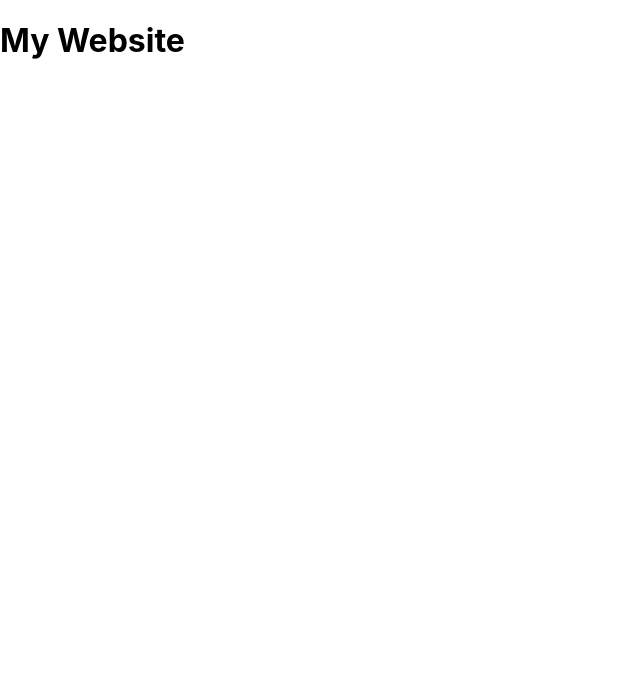
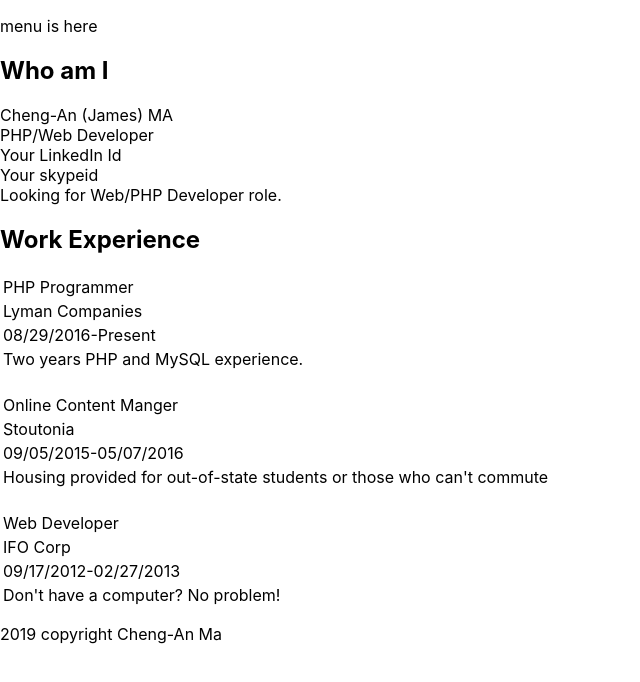
Before and after one commit to chenganma/personal-website, a React (Create React App) app: page / in a window 1280 px wide. Shown: the top 682 px of the page, without its empty margins (0-640 px from the left). Built offline with nearby package versions, Linux system fonts and the light colour scheme.

Commit message:
basic layout

```diff
--- a/src/App.js
+++ b/src/App.js
@@ -1,15 +1,29 @@
 import React, { Component } from 'react';
-import logo from './logo.svg';
+//import logo from './logo.svg';
 import './App.css';
+import Header from './Header';
+import Main from './Main';
+import Footer from './Footer';
+import resumeData from "./resumeData"
 
-class App extends Component {
-  render() {
+function App() {
+
+	//const resumeData = this.props.resumeData;
+	//console.log(resumeData)
+	console.log(resumeData)
+  	//const mainComponents = resumeData.map(info => <Main name={this.name} role={this.role} />)
+
+  	//console.log(resumeData.work[0].company)
     return (
-      <div>
-        <h1>My Website</h1>
-      </div>
-    );
-  }
+    	<div>
+      	    <Header />
+
+      		<Main />
+
+      		<Footer />
+       </div>
+    )
+
 }
 
 export default App;
--- /dev/null
+++ b/src/Footer.js
@@ -0,0 +1,15 @@
+import React from "react"
+//import ReactDOM from "react-dom"
+//import React, { Component } from 'react';
+//import logo from './logo.svg';
+import './App.css';
+
+function Footer(){
+	return(
+		<div>
+            <p>2019 copyright Cheng-An Ma</p>
+        </div>
+	)
+}
+
+export default Footer;
--- /dev/null
+++ b/src/Header.js
@@ -0,0 +1,15 @@
+import React from "react"
+//import ReactDOM from "react-dom"
+//import React, { Component } from 'react';
+//import logo from './logo.svg';
+import './App.css';
+
+function Header(){
+	return(
+		<div>
+            <p>menu is here</p>
+        </div>
+	)
+}
+
+export default Header;
--- /dev/null
+++ b/src/Main.js
@@ -0,0 +1,47 @@
+import React from "react"
+//import ReactDOM from "react-dom"
+//import React, { Component } from 'react';
+//import logo from './logo.svg';
+import resumeData from "./resumeData"
+//import App from "./App"
+import './App.css';
+
+function Main() {
+
+
+	return (
+    <div>
+    <h2>Who am I</h2>
+    {resumeData.name}<br />
+    {resumeData.role}<br />
+    {resumeData.linkedinId}<br />
+    {resumeData.skypeid}<br />
+    {resumeData.roleDescription}<br />
+
+
+    <h2>Work Experience</h2>
+      <table>
+      <tr><td>{resumeData.work[0].title}</td></tr>
+      <tr><td>{resumeData.work[0].company}</td></tr>
+      <tr><td>{resumeData.work[0].date}</td></tr>
+      <tr><td>{resumeData.work[0].description}</td></tr>
+      </table>
+      <br />
+      <table>
+      <tr><td>{resumeData.work[1].title}</td></tr>
+      <tr><td>{resumeData.work[1].company}</td></tr>
+      <tr><td>{resumeData.work[1].date}</td></tr>
+      <tr><td>{resumeData.work[1].description}</td></tr>
+      </table>
+      <br />
+      <table>
+      <tr><td>{resumeData.work[2].title}</td></tr>
+      <tr><td>{resumeData.work[2].company}</td></tr>
+      <tr><td>{resumeData.work[2].date}</td></tr>
+      <tr><td>{resumeData.work[2].description}</td></tr>
+      </table>
+    </div>
+    )
+}
+
+export default Main;
--- /dev/null
+++ b/src/resumeData.js
@@ -0,0 +1,33 @@
+const resumeData = {
+    "name": "Cheng-An (James) MA",
+    "role": "PHP/Web Developer",
+    "linkedinId":"Your LinkedIn Id",
+    "skypeid": "Your skypeid",
+    "roleDescription": "Looking for Web/PHP Developer role.",
+    "work":[
+     {
+        id: "1",
+        title: "PHP Programmer",
+        company: "Lyman Companies",
+        date: "08/29/2016-Present",
+        description: "Two years PHP and MySQL experience."
+     },
+     {
+        id: "2",
+        title: "Online Content Manger",
+        company: "Stoutonia",
+        date: "09/05/2015-05/07/2016",
+        description: "Housing provided for out-of-state students or those who can't commute"
+     },
+     {
+        id: "3",
+        title: "Web Developer",
+        company: "IFO Corp",
+        date: "09/17/2012-02/27/2013",
+        description: "Don't have a computer? No problem!"
+     }
+    ]
+}
+
+
+export default resumeData
```
